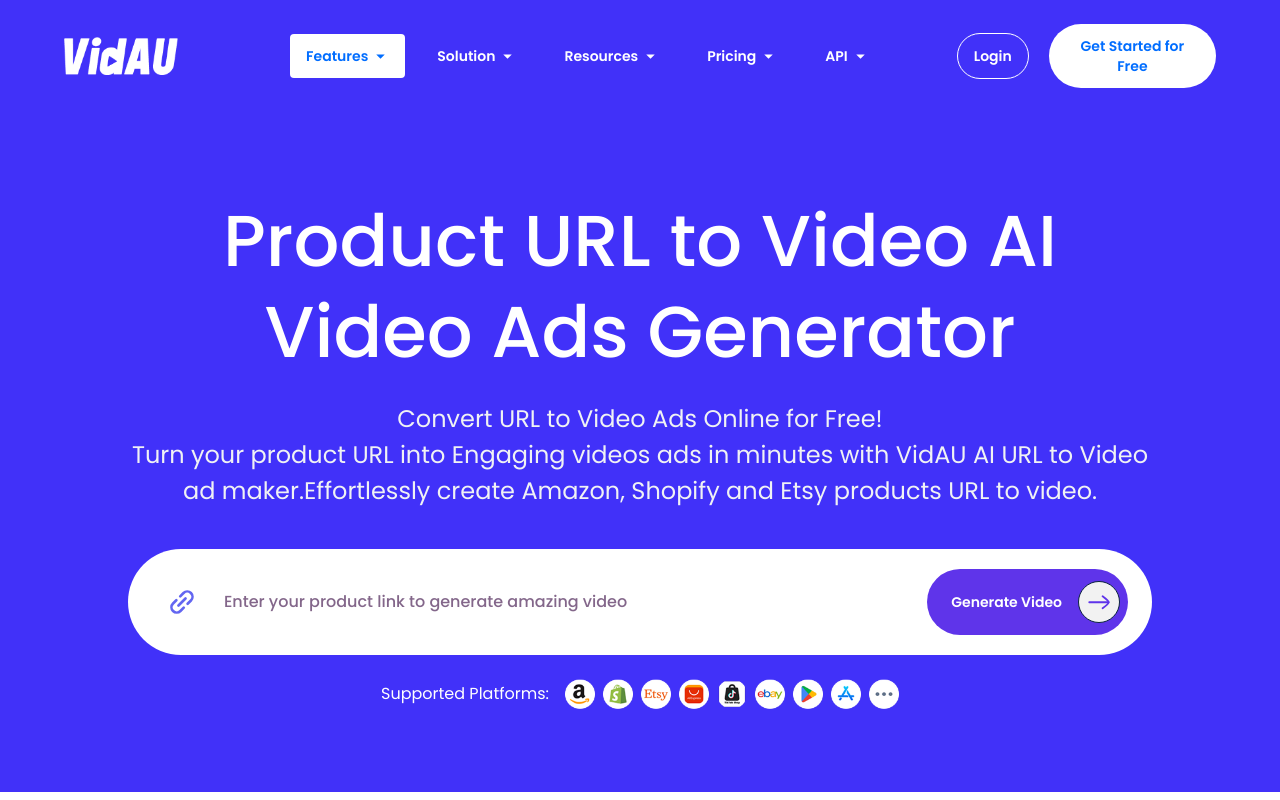
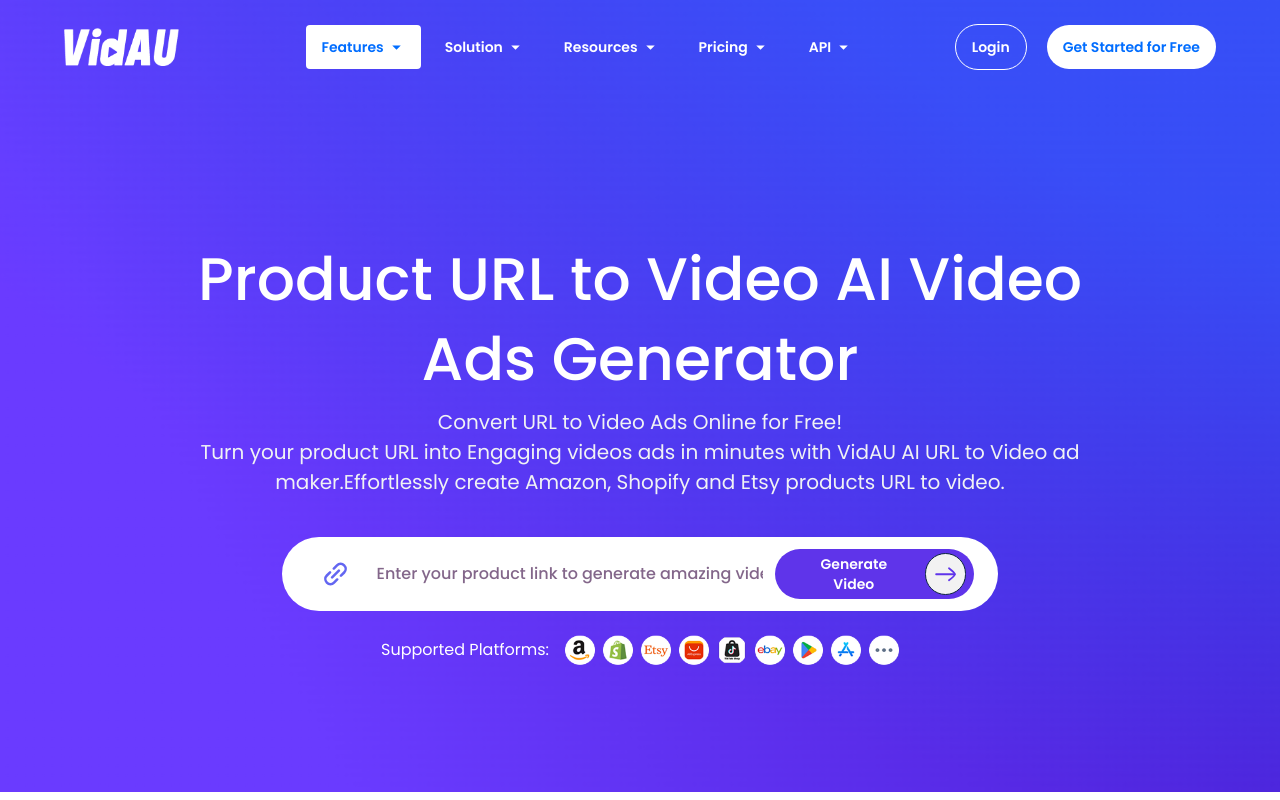
Before and after one commit to Oluwaseun-Gbenle/vidau-test, a Next.js app: page / in a window 1280 px wide. Built offline with nearby package versions, Linux system fonts and the light colour scheme.

Commit message:
fix; changes to ui hero

```diff
--- a/src/app/globals.css
+++ b/src/app/globals.css
@@ -20,3 +20,10 @@
   background: var(--background);
   font-family: "Poppins", Arial, Helvetica, sans-serif;
 }
+
+.background-effect {
+  background-image: url("/images/hero-background.png");
+  background-size: cover;
+  background-repeat: no-repeat;
+  background-position:left;
+}
--- a/src/components/hero.tsx
+++ b/src/components/hero.tsx
@@ -18,18 +18,18 @@
         />
     </div>
     return (
-        <Element name="features" className="bg-[#4131f9] pt-28 text-white">
-            <div className="flex flex-col w-[80%] mx-auto justify-center items-center h-[85vh] text-center">
-                <div className="text-[72px] leading-[91px] font-medium">Product URL to Video AI Video Ads Generator</div>
-                <div className="text-[24px] mt-6 text-grey95">Convert URL to Video Ads Online for Free! <br />
+        <Element name="features" className="bg-[#4131f9] pt-28 text-white background-effect">
+            <div className="flex flex-col w-[70%] mx-auto justify-center items-center h-[85vh] text-center">
+                <div className="text-[60px] 2xl:text-[72px] xl:leading-[80px] font-medium">Product URL to Video AI Video Ads Generator</div>
+                <div className="text-[20px] 2xl:text-[24px] mt-2 text-grey95">Convert URL to Video Ads Online for Free! <br />
                     Turn your product URL into Engaging videos ads in minutes with VidAU AI URL to Video ad maker.Effortlessly create Amazon, Shopify and Etsy products URL to video.
                 </div>
-                <div className="mt-10 ps-10 pe-6 py-5 rounded-[58px] font-semibold bg-white w-full flex justify-between">
+                <div className="mt-10 ps-10 pe-6 py-3 rounded-[58px] font-semibold bg-white w-[80%] mx-auto flex justify-between">
                     <div className="flex gap-4 items-center w-[70%]">
                         <PiLinkSimpleBold color={"#6366F1"} size={30} />
                         <input type="url" className="placeholder:text-[#30003C99] focus:outline-none p-3 w-full text-magenta12 font-medium" placeholder="Enter your product link to generate amazing video" />
                     </div>
-                    <Button text={"Generate Video"} className="bg-indigo01 px-0 pe-2 ps-6 py-1" icon={Icon} />
+                    <Button text={"Generate Video"} className="bg-indigo01 px-0 pe-2 ps-6 py-[4px]" icon={Icon} />
                 </div>
 
                 <div className="mt-6">
--- a/src/components/navbar.tsx
+++ b/src/components/navbar.tsx
@@ -86,7 +86,7 @@
               className={`relative font-semibold cursor-pointer lg:mt-0 text-sm ${activeLink === link.href
                 ? "bg-white rounded-[4px] text-azure50"
                 : "text-white"
-                } hover:bg-white hover:rounded-[4px] hover:text-azure50 mx-2 px-4 py-3 group`}
+                } hover:bg-white hover:rounded-[4px] hover:text-azure50 mx-1 px-4 py-3 group`}
             >
               <div className="flex items-center gap-1">
                 {link.label}
```
Also changed, not shown: public/images/background-effect.png (added), public/images/hero-background.png (added).
